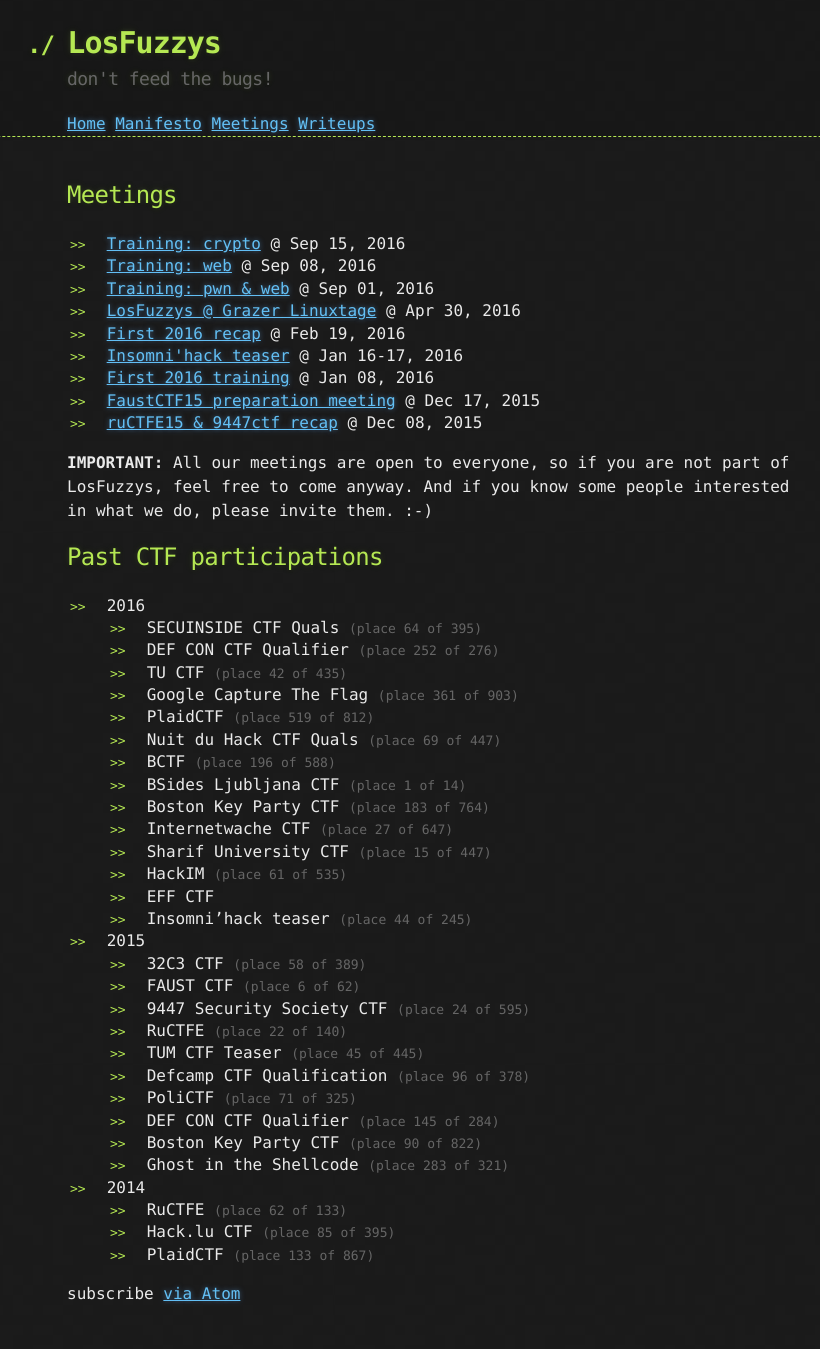
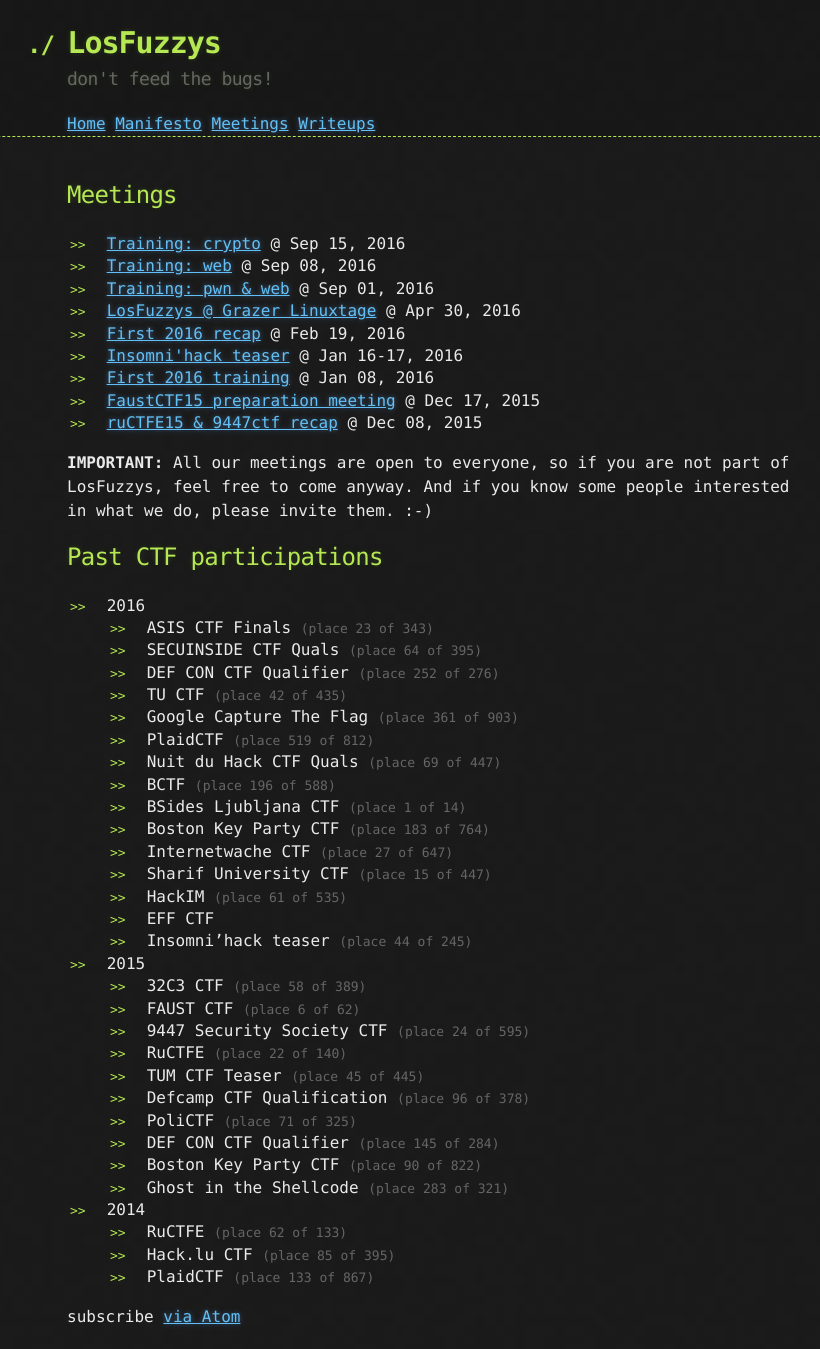
Before and after one commit to mtps3/Mtps3.github.io, a Jekyll site: the page built from meetings.md, in a window 1280 px wide. Shown: the whole page, without its empty margins (198-1018 px from the left). Built offline with Jekyll 4.4.1, drawn with Linux system fonts in a browser that asks for light colours; before the commit the page ends 1326 px from its top, so only the background shows below that.

Commit message:
added ASIS CTF score

```diff
--- a/meetings.md
+++ b/meetings.md
@@ -18,6 +18,7 @@
 <!-- generated using scripts/getPastCTFs.py  -->
 
 * 2016
+  * ASIS CTF Finals <span class="discreet">(place 23 of 343)</span>
   * SECUINSIDE CTF Quals <span class="discreet">(place 64 of 395)</span>
   * DEF CON CTF Qualifier <span class="discreet">(place 252 of 276)</span>
   * TU CTF <span class="discreet">(place 42 of 435)</span>
```
